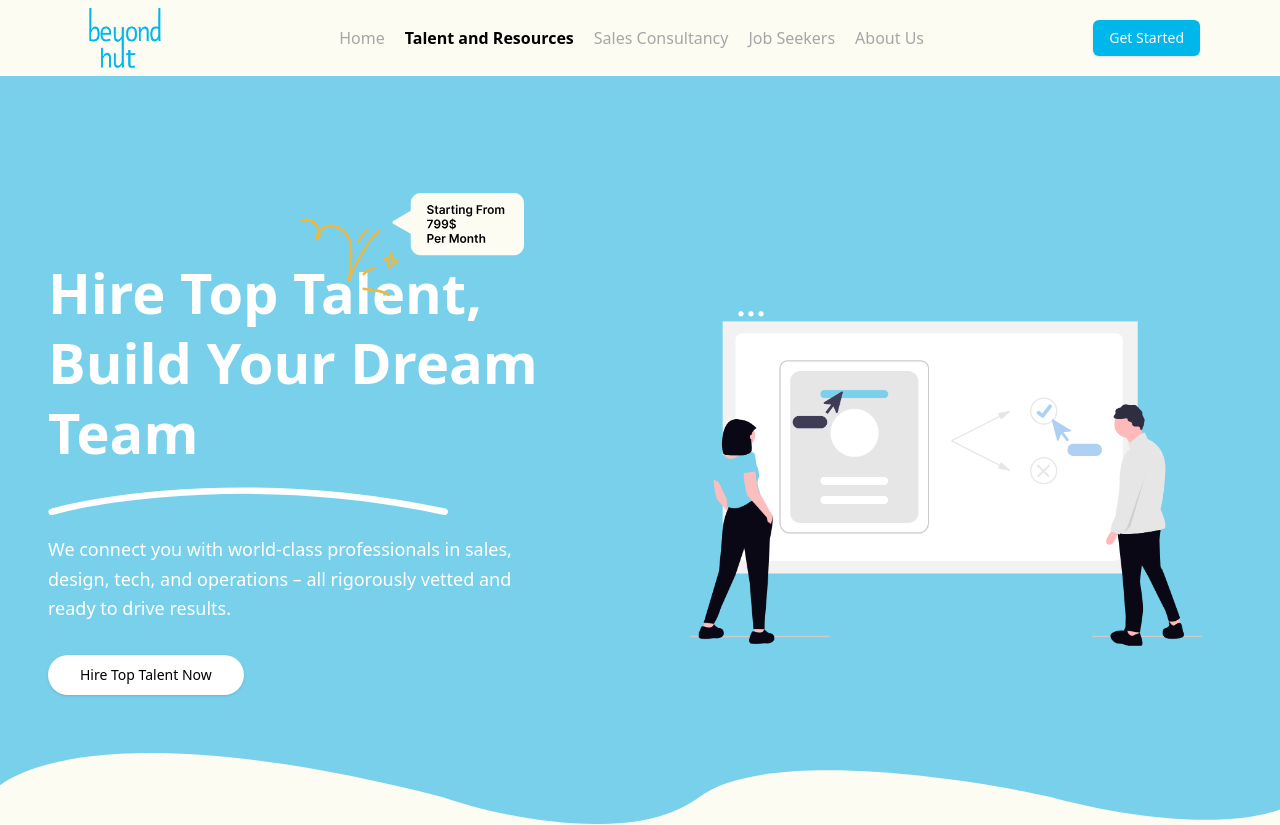
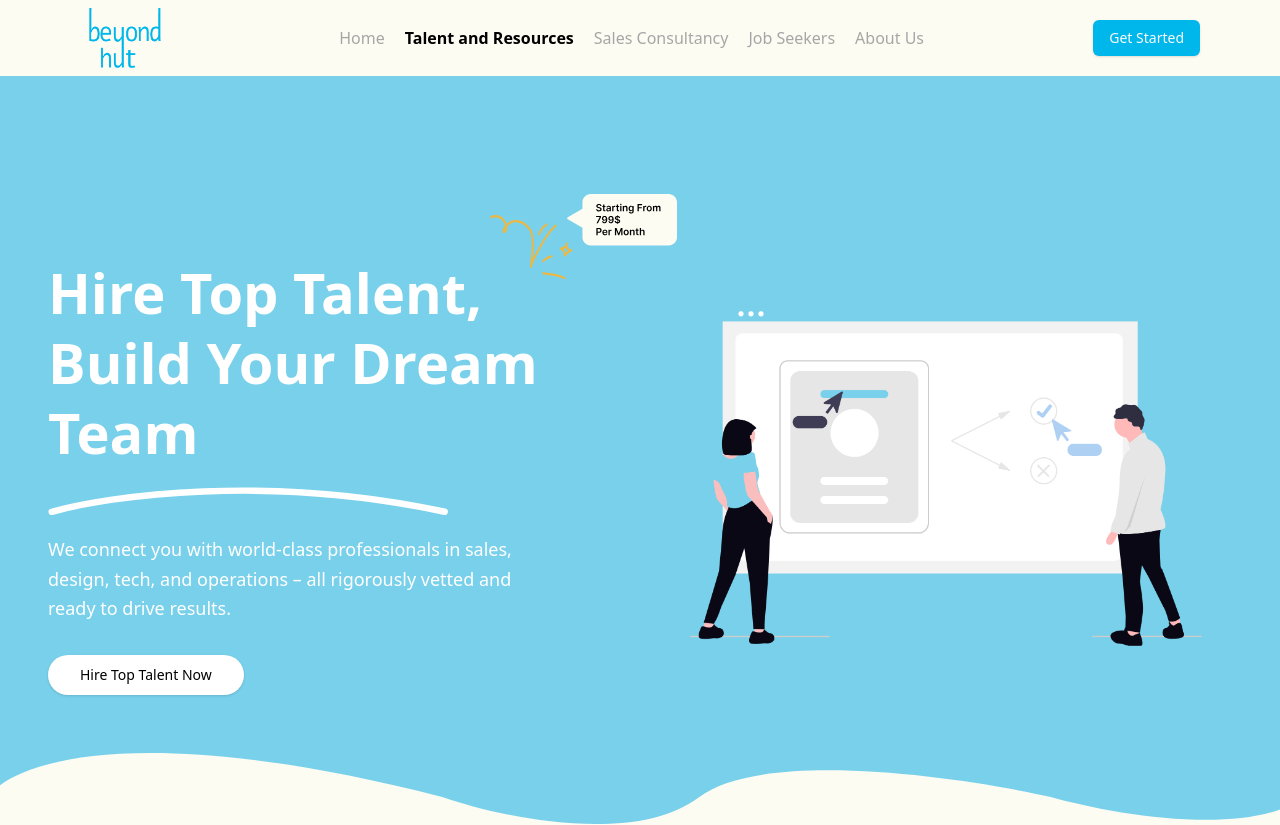
Before and after one commit to Saith-Ahmad/webwork, a Next.js app: page /talent-outsourcing in a window 1280 px wide. Shown: the top 825 px of the page. Built offline with nearby package versions, Linux system fonts and the light colour scheme.

Commit message:
more changes to T&R hero n some packages changes

```diff
--- a/components/pages/TalentOutsourcing/Hero.tsx
+++ b/components/pages/TalentOutsourcing/Hero.tsx
@@ -14,20 +14,22 @@ function TalentOutsourcingHero() {
                 {/* Left Side Content */}
                 <div className='relative flex flex-col gap-5'>
                     <FadeInLeft duration={1} distance={70} once={false}>
-                        <h1 className='text-[clamp(2rem,5vw,3.5rem)] font-bold text-white max-w-[600px] leading-tight relative'>
-                            Hire Top Talent, <br /> Build Your Dream Team
-                            {/* Yellow Vector */}
-                            <div className='absolute top-[-2rem] right-[2rem] md:top-[-3rem] md:right-[4rem] lg:top-[-4rem] lg:right-[6rem]'>
-                            <Image
-                                src='/assets/Group%2048095464.svg'
-                                alt='Yellow Decorative Vector'
-                                width={250}
-                                height={250}
-                                className='w-[18vw] max-w-[200px] lg:max-w-[250px]'
-                            />
+                        <div className='relative inline-block'>
+                            <h1 className='text-[clamp(2rem,5vw,3.5rem)] font-bold text-white max-w-[600px] leading-tight'>
+                                Hire Top Talent, <br /> Build Your Dream Team
+                            </h1>
+
+                            {/* Yellow Vector Positioned in the Top-Right of the Heading */}
+                            <div className='absolute top-[-30%] right-[-10%] w-[15vw] max-w-[150px] md:max-w-[180px] lg:max-w-[200px]'>
+                                <Image
+                                    src='/assets/Group%2048095464.svg'
+                                    alt='Yellow Decorative Vector'
+                                    width={200}
+                                    height={200}
+                                    className='w-full'
+                                />
+                            </div>
                         </div>
-
-                        </h1>
                     </FadeInLeft>
 
                     {/* Underline SVG */}
--- a/package.json
+++ b/package.json
@@ -19,6 +19,7 @@
     "react": "^18",
     "react-calendly": "^4.3.1",
     "react-dom": "^18",
+    "react-style-singleton": "^2.2.3",
     "tailwind-merge": "^3.0.2",
     "tailwindcss-animate": "^1.0.7"
   },
```
Also changed, not shown: 1 other file (tests, documents, lock files or other folders).
